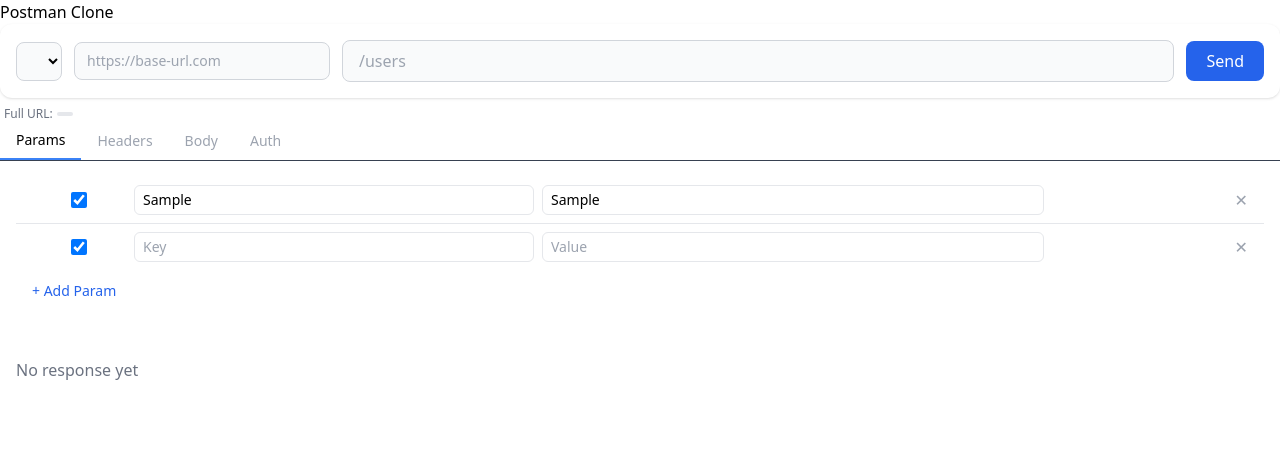
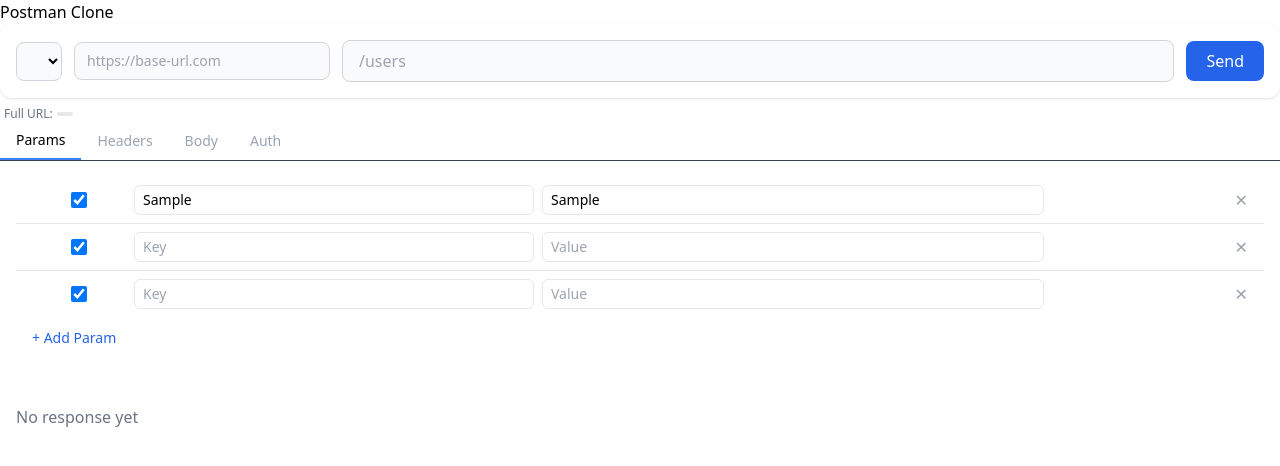
Before and after one commit to NicoleSoltsov/Postman-Clone, a Nuxt app: page / in a window 1280 px wide. Both pictures are taken after typing "Sample", "Sample" into the empty fields and a click on the button "+ Add Param". Shown: the top 466 px of the page. Built offline with nearby package versions, Linux system fonts and the light colour scheme.

Commit message:
Update ParamsEditor.vue

```diff
--- a/components/ParamsEditor.vue
+++ b/components/ParamsEditor.vue
@@ -2,7 +2,7 @@
   <div class="w-full bg-white rounded-lg x">
     <div class="divide-y">
       <div
-        v-for="row in rows"
+        v-for="(row, index) in rows"
         class="grid grid-cols-12 items-center px-4 py-2 gap-2 hover:bg-gray-50"
       >
         <div class="col-span-1 flex justify-center">
@@ -18,6 +18,7 @@
           placeholder="Key"
           class="col-span-4 px-2 py-1 text-sm border rounded-md focus:outline-none focus:ring-2 focus:ring-blue-500"
           v-model="row.key"
+          @input="onInput(index)"
         />
 
         <input
@@ -25,10 +26,17 @@
           placeholder="Value"
           class="col-span-5 px-2 py-1 text-sm border rounded-md focus:outline-none focus:ring-2 focus:ring-blue-500"
           v-model="row.value"
+          @input="onInput(index)"
         />
 
-        <div class="col-span-2 flex justify-end space-x-2">
-          <button class="text-gray-400 hover:text-gray-600" @click="deleteRow">
+        <div
+          class="col-span-2 flex justify-end space-x-2"
+          v-if="rows.length > 1"
+        >
+          <button
+            class="text-gray-400 hover:text-gray-600"
+            @click="deleteRow(index)"
+          >
             ✕
           </button>
         </div>
@@ -54,4 +62,16 @@
 function deleteRow(index: number) {
   rows.value.splice(index, 1);
 }
+
+function onInput(index: number) {
+  //adds new row when user types in last row
+  const isLast = index === rows.value.length - 1;
+  const row = rows.value[index];
+
+  const hasContent = row && (row.key.trim() !== "" || row.value.trim() !== "");
+
+  if (isLast && hasContent) {
+    addRow();
+  }
+}
 </script>
```
